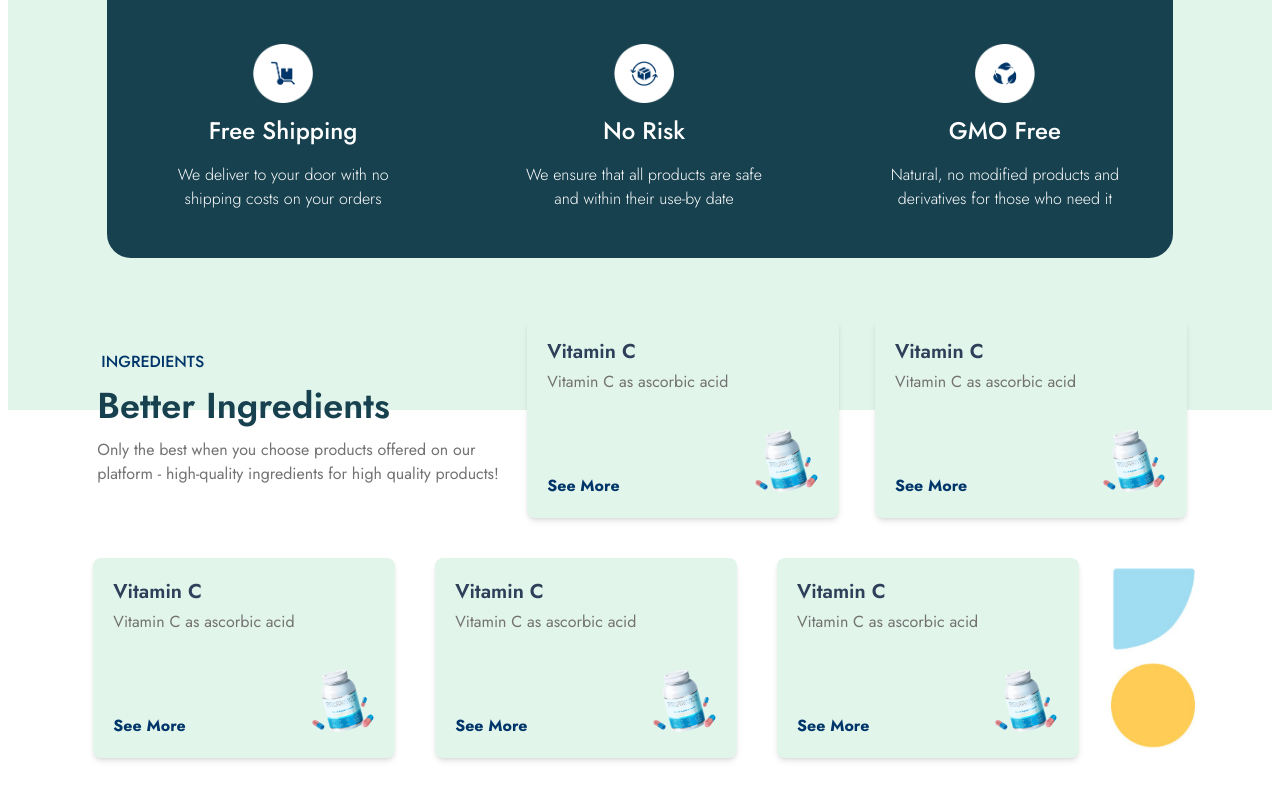
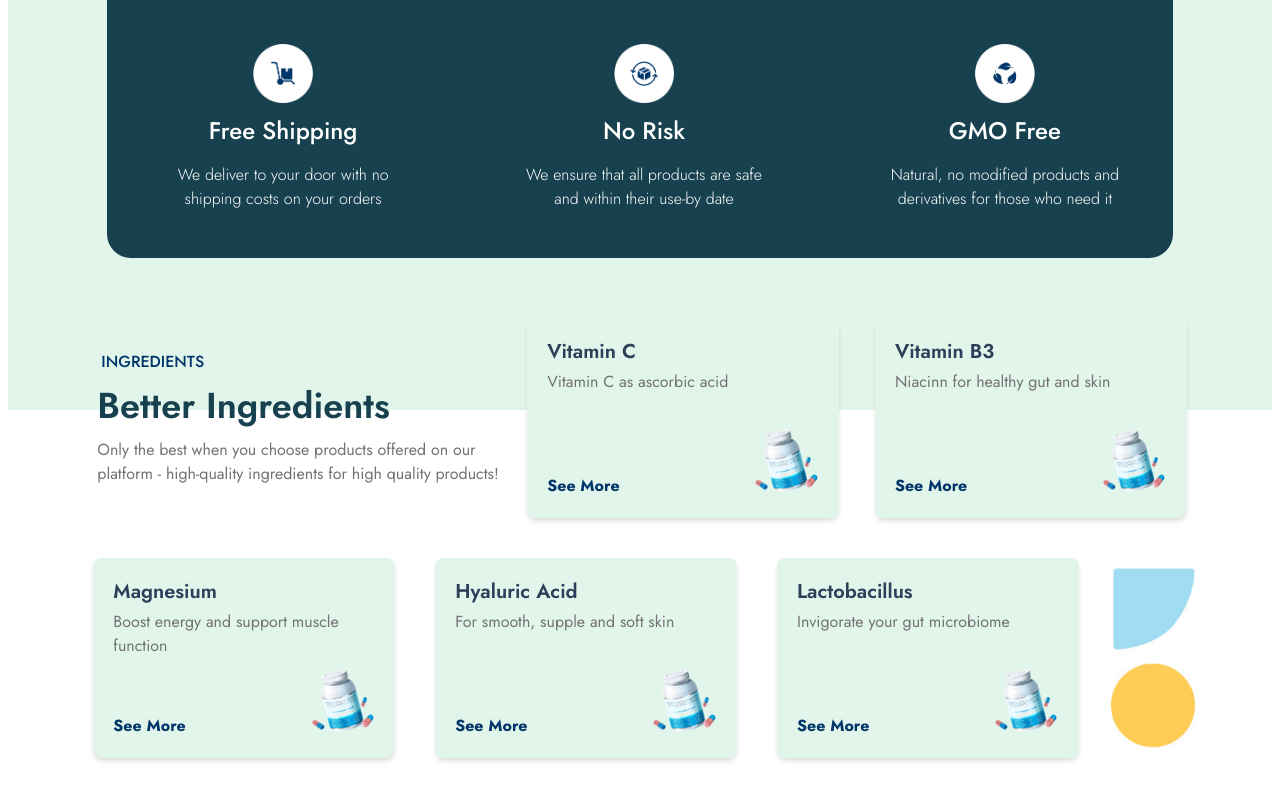
Before and after one commit to NausadAli/elbrit-UI, a Next.js app: page / in a window 1280 px wide. Shown: the part 1158-1958 px from the top of the page. Built offline with nearby package versions, Linux system fonts and the light colour scheme.

Commit message:
Some Changes Done

```diff
--- a/app/components/Essentials.tsx
+++ b/app/components/Essentials.tsx
@@ -26,8 +26,8 @@ const Essentials = () => {
           img_alt="hero img"
         />
         <Essential_sub
-          heading="Vitamin C"
-          subheading="Vitamin C as ascorbic acid"
+          heading="Vitamin B3"
+          subheading="Niacinn for healthy gut and skin"
           img="/images/hero-image.png"
           img_alt="hero img"
         />
@@ -36,20 +36,20 @@ const Essentials = () => {
       {/* Second Row */}
       <div className="flex flex-col md:flex-row justify-center items-center gap-6">
         <Essential_sub
-          heading="Vitamin C"
-          subheading="Vitamin C as ascorbic acid"
+          heading="Magnesium"
+          subheading="Boost energy and support muscle function"
           img="/images/hero-image.png"
           img_alt="hero img"
         />
         <Essential_sub
-          heading="Vitamin C"
-          subheading="Vitamin C as ascorbic acid"
+          heading="Hyaluric Acid"
+          subheading="For smooth, supple and soft skin"
           img="/images/hero-image.png"
           img_alt="hero img"
         />
         <Essential_sub
-          heading="Vitamin C"
-          subheading="Vitamin C as ascorbic acid"
+          heading="Lactobacillus"
+          subheading="Invigorate your gut microbiome"
           img="/images/hero-image.png"
           img_alt="hero img"
         />
--- a/app/components/Navbar.tsx
+++ b/app/components/Navbar.tsx
@@ -17,7 +17,7 @@ const Navbar = () => {
               objectPosition="center"
               />
           </div>
-  <button className=" uppercase bg-[#17414F] py-2 px-6 lg:py-3 lg:pl-8 lg:pr-16 text-base font-semibold text-white rounded-[2rem]">
+  <button type='button' className=" uppercase bg-[#17414F] py-2 px-6 lg:py-3 lg:pl-8 lg:pr-16 text-base font-semibold text-white rounded-[2rem]">
       Call to Actions
   </button>
   </div>
```
